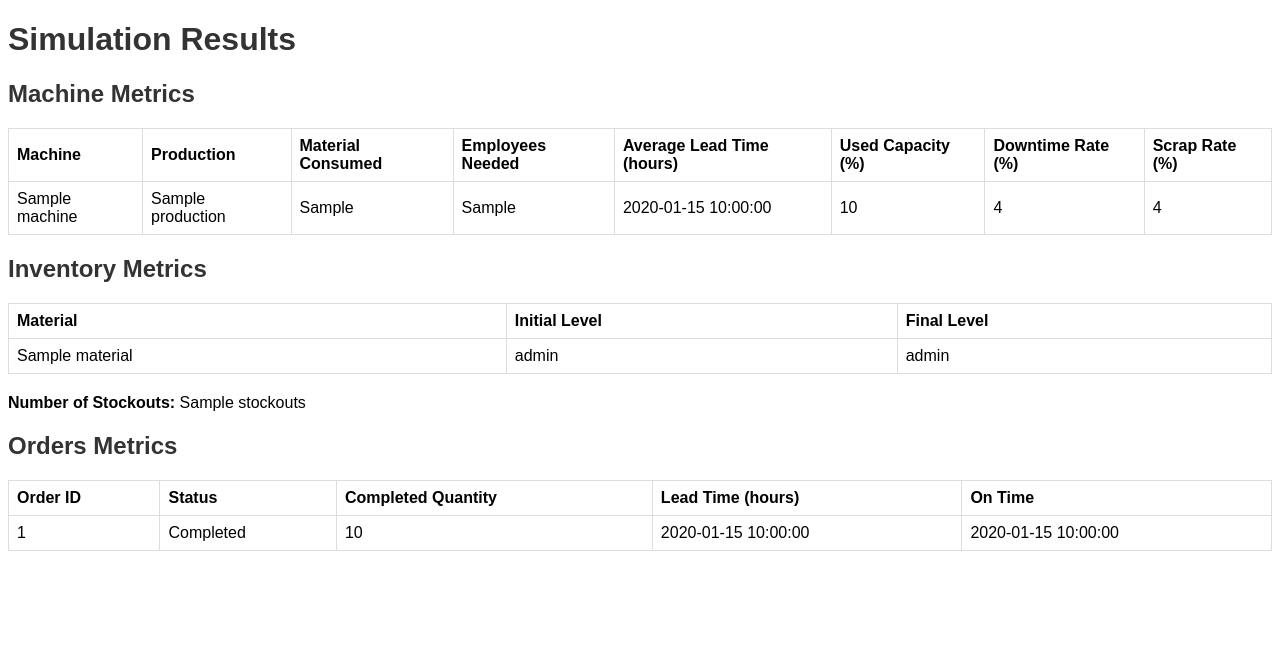
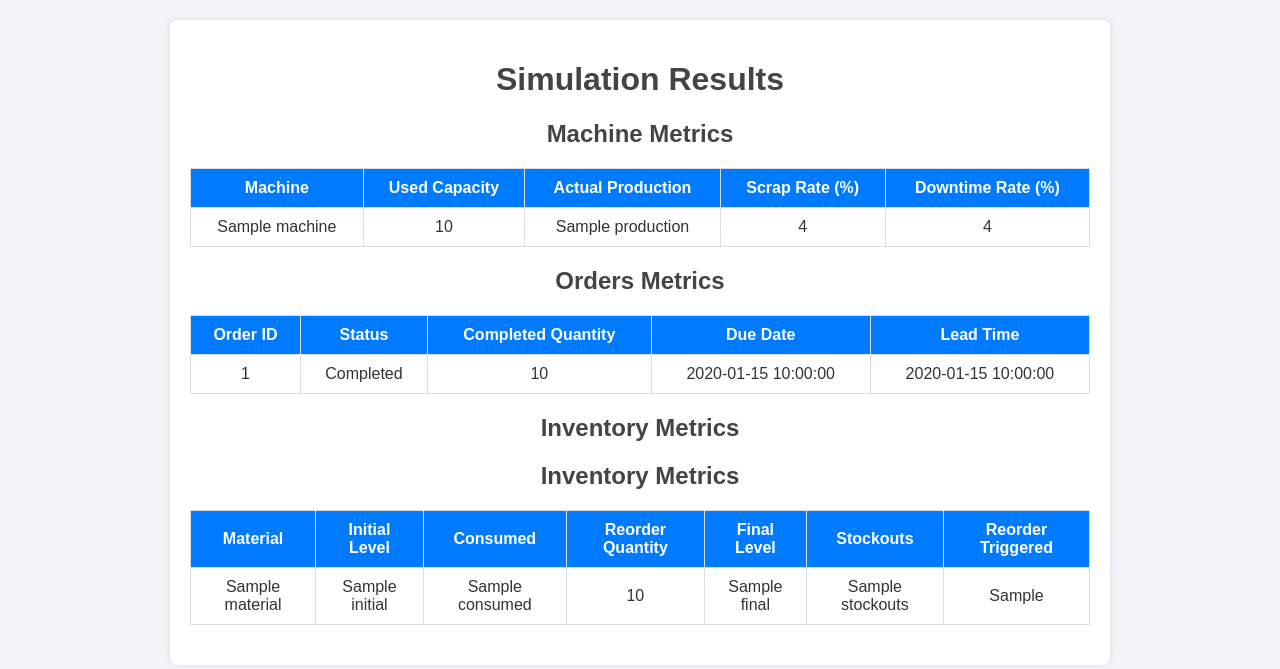
Before and after one commit to marouguen/simulation_prod_inv_ord, a Flask app: template templates/results.html in a window 1280 px wide. Shown: the top 669 px of the page. Run offline with Flask 3, Linux system fonts and the light colour scheme; the template is opened without the code that fills it: most values are stand-ins (such as "Sample title", 1, 10 or a date in 2020).

Commit message:
thirdd commit

```diff
--- a/app.py
+++ b/app.py
@@ -1,26 +1,24 @@
-from flask import Flask, render_template, request
+from flask import Flask, render_template, request, redirect, url_for
 import pandas as pd
 from datetime import datetime, timedelta
 import os
 
 app = Flask(__name__)
 
-# CSV file paths
+# File paths
 MACHINES_CSV = "machines.csv"
 ORDERS_CSV = "orders.csv"
 INVENTORY_CSV = "inventory.csv"
 
 def load_csv(file_path):
-    """Load a CSV file into a Pandas DataFrame."""
-    print(f"Loading: {file_path}")
+    """Load CSV file."""
     if os.path.exists(file_path):
         df = pd.read_csv(file_path)
-        print(f"Loaded {file_path} with columns: {list(df.columns)}")
         return df
     return pd.DataFrame()
 
 def parse_datetime(datetime_string):
-    """Parse datetime strings in multiple formats."""
+    """Parse datetime string into a datetime object."""
     formats = ["%Y-%m-%dT%H:%M", "%Y-%m-%d %H:%M:%S", "%m/%d/%Y %H:%M"]
     for fmt in formats:
         try:
@@ -31,20 +29,20 @@ def parse_datetime(datetime_string):
 
 @app.route("/", methods=["GET", "POST"])
 def index():
-    machines_data = load_csv(MACHINES_CSV).to_dict("records")
-
+    machines_data = load_csv(MACHINES_CSV).to_dict(orient="records")
     if request.method == "POST":
         plans = []
         for machine in machines_data:
             name = machine["name"]
             plans.append({
                 "name": name,
-                "shifts_per_day": int(request.form.get(f"{name}_shifts_per_day", 0)),
-                "hours_per_shift": int(request.form.get(f"{name}_hours_per_shift", 0)),
-                "employees_available": int(request.form.get(f"{name}_employees_available", 0)),
+                "start_datetime": request.form[f"{name}_start_datetime"],
+                "shifts_per_day": int(request.form[f"{name}_shifts_per_day"]),
+                "hours_per_shift": int(request.form[f"{name}_hours_per_shift"]),
+                "employees_available": int(request.form[f"{name}_employees_available"]),
             })
 
-        # Save uploaded files
+        # Handle file uploads
         if "inventory_file" in request.files:
             inventory_file = request.files["inventory_file"]
             if inventory_file:
@@ -55,100 +53,106 @@ def index():
             if orders_file:
                 orders_file.save(ORDERS_CSV)
 
-        # Pass plans to simulate route
         return simulate(plans)
 
     return render_template("index.html", machines_data=machines_data)
 
-@app.route("/simulate", methods=["POST"])
-def simulate(plans):
+@app.route("/simulate", methods=["POST", "GET"])
+def simulate(plans=None):
+    if plans is None:
+        return redirect(url_for("index"))
+
     machines_data = load_csv(MACHINES_CSV)
     orders_data = load_csv(ORDERS_CSV)
     inventory_data = load_csv(INVENTORY_CSV)
 
-    print("Plans:", plans)
-    print("Orders Data:", orders_data)
-    print("Inventory Data:", inventory_data)
+    total_consumption = {}
+    stockouts = {}
+    inventory_status = {}
+    machine_results = []
+    orders_results = []
 
-    machine_results = []
-    total_consumption = {material: 0 for material in inventory_data["material_name"]}
-    stockouts = 0
+    for index, row in inventory_data.iterrows():
+        total_consumption[row["material_name"]] = 0
+        stockouts[row["material_name"]] = 0
 
-    # Process machine plans
     for plan in plans:
-        try:
-            machine_params = machines_data[machines_data["name"] == plan["name"]].iloc[0]
-        except IndexError:
-            print(f"Machine '{plan['name']}' not found!")
-            continue
-
+        machine_params = machines_data[machines_data["name"] == plan["name"]].iloc[0]
         hours_available = plan["shifts_per_day"] * plan["hours_per_shift"]
         production_rate = machine_params["rate_kg_h"]
         scrap_rate = machine_params["scrap"] / 100
         downtime_rate = machine_params["downtime"] / 100
         material_needed = machine_params["material_kg_unit"]
+        employees_needed = machine_params["employees_needed_shift"]
 
-        production = production_rate * hours_available * (1 - scrap_rate)
-        material_used = production * material_needed
-        downtime_hours = hours_available * downtime_rate
-        used_capacity = (production / (hours_available * production_rate)) * 100
+        if plan["employees_available"] < employees_needed:
+            machine_results.append({
+                "machine": plan["name"],
+                "status": "Not enough employees",
+                "production": 0,
+                "material_consumed": 0,
+                "used_capacity": 0,
+                "downtime_rate": downtime_rate,
+                "scrap_rate": scrap_rate,
+            })
+            continue
+
+        potential_production =  production_rate
+        actual_production = potential_production * (1 - scrap_rate)
+        material_used = actual_production * material_needed
 
         total_consumption[machine_params["material_name"]] += material_used
 
         machine_results.append({
             "machine": plan["name"],
-            "production": production,
+            "status": "Simulated",
+            "production": potential_production,
             "material_consumed": material_used,
-            "employees_needed": machine_params["employees_needed_shift"],
-            "average_lead_time": hours_available / production_rate,
-            "used_capacity": used_capacity,
-            "downtime_rate": downtime_rate * 100,
-            "scrap_rate": scrap_rate * 100,
+            "used_capacity": (actual_production / potential_production) * 100,
+            "downtime_rate": downtime_rate,
+            "scrap_rate": scrap_rate,
         })
 
-    print("Machine Results:", machine_results)
+    for material, consumed in total_consumption.items():
+        row = inventory_data[inventory_data["material_name"] == material].iloc[0]
+        initial_level = row["initial_level_kg"]
+        reorder_quantity = row["reorder_quantity_kg"]
+        if consumed > initial_level:
+            stockouts[material] += 1
+            final_level = initial_level - consumed + reorder_quantity
+        else:
+            final_level = initial_level - consumed
+        inventory_status[material] = {
+            "initial": initial_level,
+            "consumed": consumed,
+            "reorder_quantity": reorder_quantity if final_level > initial_level else 0,
+            "final": final_level,
+            "stockouts": stockouts[material],
+        }
 
-    # Process inventory
-    inventory_metrics = []
-    for _, material in inventory_data.iterrows():
-        initial_level = material["initial_level_kg"]
-        final_level = initial_level - total_consumption[material["material_name"]]
-        if final_level < 0:
-            stockouts += 1
-        inventory_metrics.append({
-            "material": material["material_name"],
-            "initial_level": initial_level,
-            "final_level": final_level,
-        })
-
-    print("Inventory Metrics:", inventory_metrics)
-    print("Stockouts:", stockouts)
-
-    # Process orders
-    orders_results = []
-    for _, order in orders_data.iterrows():
+    for index, order in orders_data.iterrows():
         entry_date = parse_datetime(order["entry_date"])
         due_date = entry_date + timedelta(hours=order["agreed_lead_time"])
-        lead_time = (due_date - entry_date).total_seconds() / 3600
-        completed_quantity = min(order["order_size"], sum([m["production"] for m in machine_results]))
-        status = "Completed" if completed_quantity >= order["order_size"] else "Pending"
+        order_size = order["order_size"]
+        material_name = order["material_name"]
+
+        completed_quantity = min(order_size, total_consumption.get(material_name, 0))
+        total_consumption[material_name] -= completed_quantity
 
         orders_results.append({
             "order_id": order["order_id"],
-            "status": status,
+            "status": "Completed" if completed_quantity == order_size else "Pending",
             "completed_quantity": completed_quantity,
-            "lead_time": lead_time,
-            "on_time": "Yes" if status == "Completed" else "No",
+            "entry_date": entry_date.strftime("%Y-%m-%d %H:%M"),
+            "due_date": due_date.strftime("%Y-%m-%d %H:%M"),
+            "on_time": "Yes" if completed_quantity == order_size else "No",
         })
-
-    print("Orders Results:", orders_results)
 
     return render_template(
         "results.html",
         machines=machine_results,
-        inventory=inventory_metrics,
-        stockouts=stockouts,
-        orders=orders_results
+        inventory=inventory_status,
+        orders=orders_results,
     )
 
 if __name__ == "__main__":
--- a/templates/results.html
+++ b/templates/results.html
@@ -5,6 +5,50 @@
     <meta name="viewport" content="width=device-width, initial-scale=1.0" />
     <title>Simulation Results</title>
     <link rel="stylesheet" href="/static/css/styles.css" />
+    <style>
+      body {
+        font-family: Arial, sans-serif;
+        background-color: #f4f4f9;
+        color: #333;
+        margin: 0;
+        padding: 0;
+      }
+      .container {
+        max-width: 900px;
+        margin: 20px auto;
+        padding: 20px;
+        background: #fff;
+        border-radius: 8px;
+        box-shadow: 0 0 10px rgba(0, 0, 0, 0.1);
+      }
+      h1,
+      h2 {
+        text-align: center;
+        color: #444;
+      }
+      table {
+        width: 100%;
+        border-collapse: collapse;
+        margin: 20px 0;
+      }
+      table th,
+      table td {
+        padding: 10px;
+        border: 1px solid #ddd;
+        text-align: center;
+      }
+      table th {
+        background-color: #007bff;
+        color: white;
+      }
+      ul {
+        list-style: none;
+        padding: 0;
+      }
+      ul li {
+        padding: 5px 0;
+      }
+    </style>
   </head>
   <body>
     <div class="container">
@@ -15,51 +59,24 @@
         <thead>
           <tr>
             <th>Machine</th>
-            <th>Production</th>
-            <th>Material Consumed</th>
-            <th>Employees Needed</th>
-            <th>Average Lead Time (hours)</th>
-            <th>Used Capacity (%)</th>
+            <th>Used Capacity</th>
+            <th>Actual Production</th>
+            <th>Scrap Rate (%)</th>
             <th>Downtime Rate (%)</th>
-            <th>Scrap Rate (%)</th>
           </tr>
         </thead>
         <tbody>
           {% for machine in machines %}
           <tr>
             <td>{{ machine.machine }}</td>
+            <td>{{ machine.used_capacity }}</td>
             <td>{{ machine.production }}</td>
-            <td>{{ machine.material_consumed }}</td>
-            <td>{{ machine.employees_needed }}</td>
-            <td>{{ machine.average_lead_time }}</td>
-            <td>{{ machine.used_capacity }}</td>
+            <td>{{ machine.scrap_rate }}</td>
             <td>{{ machine.downtime_rate }}</td>
-            <td>{{ machine.scrap_rate }}</td>
           </tr>
           {% endfor %}
         </tbody>
       </table>
-
-      <h2>Inventory Metrics</h2>
-      <table>
-        <thead>
-          <tr>
-            <th>Material</th>
-            <th>Initial Level</th>
-            <th>Final Level</th>
-          </tr>
-        </thead>
-        <tbody>
-          {% for inventory in inventory %}
-          <tr>
-            <td>{{ inventory.material }}</td>
-            <td>{{ inventory.initial_level }}</td>
-            <td>{{ inventory.final_level }}</td>
-          </tr>
-          {% endfor %}
-        </tbody>
-      </table>
-      <p><strong>Number of Stockouts:</strong> {{ stockouts }}</p>
 
       <h2>Orders Metrics</h2>
       <table>
@@ -68,8 +85,8 @@
             <th>Order ID</th>
             <th>Status</th>
             <th>Completed Quantity</th>
-            <th>Lead Time (hours)</th>
-            <th>On Time</th>
+            <th>Due Date</th>
+            <th>Lead Time</th>
           </tr>
         </thead>
         <tbody>
@@ -78,8 +95,37 @@
             <td>{{ order.order_id }}</td>
             <td>{{ order.status }}</td>
             <td>{{ order.completed_quantity }}</td>
+            <td>{{ order.due_date }}</td>
             <td>{{ order.lead_time }}</td>
-            <td>{{ order.on_time }}</td>
+          </tr>
+          {% endfor %}
+        </tbody>
+      </table>
+
+      <h2>Inventory Metrics</h2>
+      <h2>Inventory Metrics</h2>
+      <table>
+        <thead>
+          <tr>
+            <th>Material</th>
+            <th>Initial Level</th>
+            <th>Consumed</th>
+            <th>Reorder Quantity</th>
+            <th>Final Level</th>
+            <th>Stockouts</th>
+            <th>Reorder Triggered</th>
+          </tr>
+        </thead>
+        <tbody>
+          {% for material, metrics in inventory.items() %}
+          <tr>
+            <td>{{ material }}</td>
+            <td>{{ metrics.initial }}</td>
+            <td>{{ metrics.consumed }}</td>
+            <td>{{ metrics.reorder_quantity }}</td>
+            <td>{{ metrics.final }}</td>
+            <td>{{ metrics.stockouts }}</td>
+            <td>{{ metrics.reorder_triggered }}</td>
           </tr>
           {% endfor %}
         </tbody>
```
Also changed, not shown: templates/index.html (+108 -7 lines).
